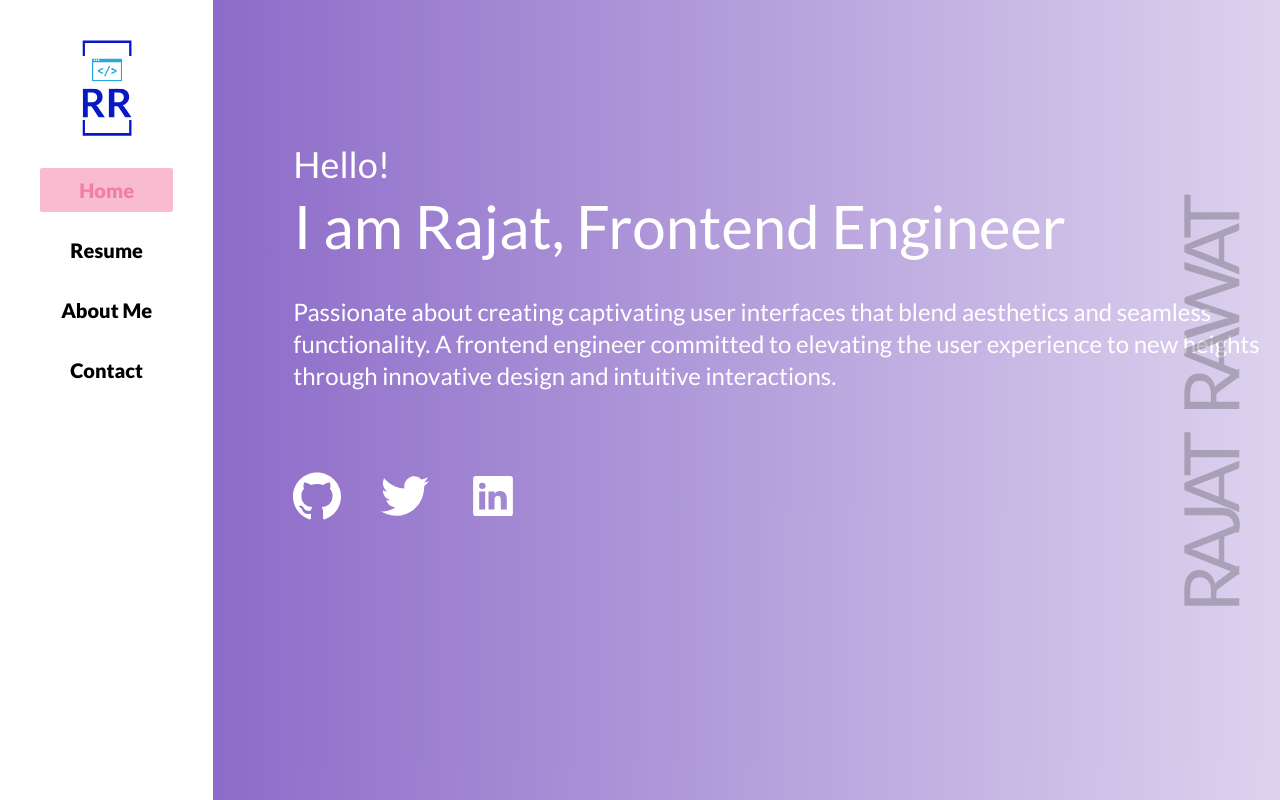
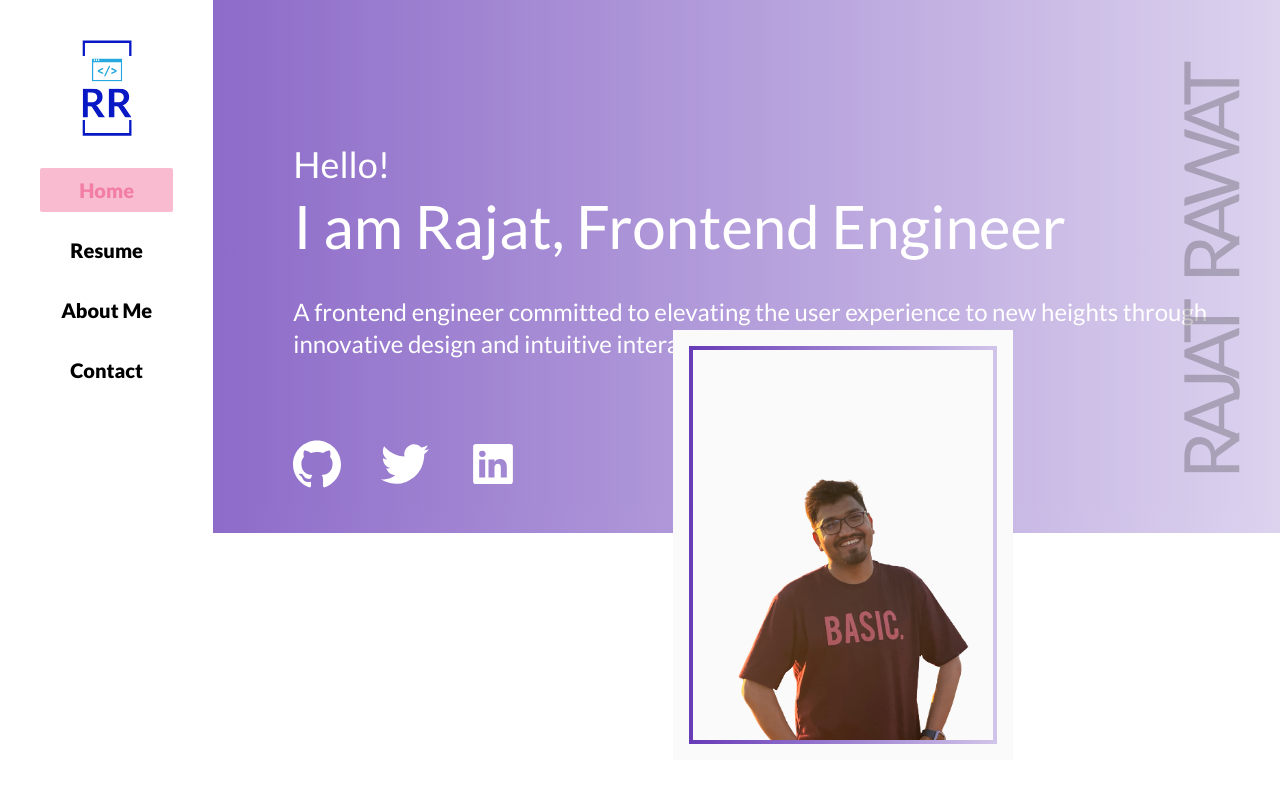
Before and after one commit to rajatrawataku1/web_weaver, a Next.js app: page /home in a window 1280 px wide. Built offline with nearby package versions, Linux system fonts and the light colour scheme.

Commit message:
feat: Adding profile photo

```diff
--- a/src/app/components/HomeCardComponent.tsx
+++ b/src/app/components/HomeCardComponent.tsx
@@ -1,4 +1,7 @@
 import { NameComponent } from './NameComponent';
+import Image from 'next/image';
+import profilePic from '../../../public/assets/images/profilePhoto.png';
+
 import {
   GithubIcon,
   TwitterIcon,
@@ -8,16 +11,15 @@ import {
 
 export default function HomeCardComponent() {
   return (
-    <div className="relative text-paperLight font-sans w-full h-full bg-gradient-to-r from-secondaryMain to-secondaryLight flex-col pl-20 py-36 opacity-75">
+    <div className=" w-full h-full flex flex-col">
+      <div className="relative text-paperLight font-sans w-full h-4/6 bg-gradient-to-r from-secondaryMain to-secondaryLight flex-col pl-20 py-36 opacity-75">
         <div className="text-paperLight text-4xl mb-3">Hello!</div>
         <div className="text-paperLight text-6xl mb-10">
           I am Rajat, Frontend Engineer
         </div>
         <div className="text-paperLight text-2xl mb-20 max-w-7xl">
-        Passionate about creating captivating user interfaces that blend
-        aesthetics and seamless functionality. A frontend engineer committed to
-        elevating the user experience to new heights through innovative design
-        and intuitive interactions.
+          A frontend engineer committed to elevating the user experience to new
+          heights through innovative design and intuitive interactions.
         </div>
 
         <div className="flex gap-10">
@@ -27,5 +29,20 @@ export default function HomeCardComponent() {
         </div>
         <RajatRawatLogo className="w-14 absolute top-1/2 -translate-y-1/2 right-10 opacity-30" />
       </div>
+
+      <div className="relative h-2/6">
+        <div className="absolute right-1/4 bottom-10 border-gr bg-defaultLight">
+          <div className="bg-gradient-to-r from-secondaryMain to-secondaryLight p-1 m-4">
+            <Image
+              src={profilePic}
+              alt="profile-photo"
+              className="border-gr bg-defaultLight"
+              height={400}
+              width={300}
+            />
+          </div>
+        </div>
+      </div>
+    </div>
   );
 }
```
Also changed, not shown: public/assets/images/profilePhoto.png (added). Lines whose indentation alone changed are shown as unchanged.
